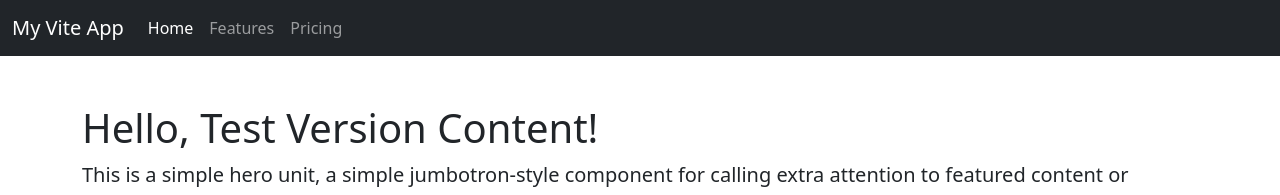
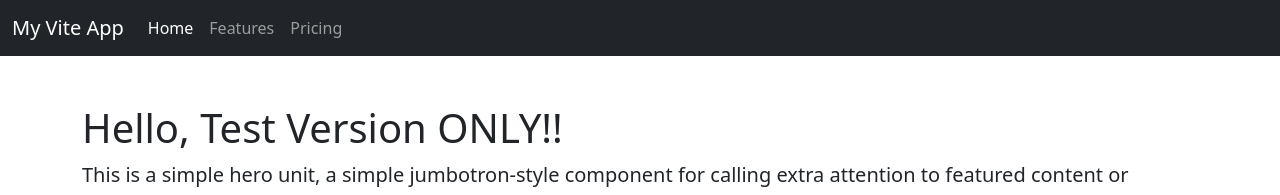
Before and after one commit to Martin-Ferrero-Thompson/fmm-dev, a website built with Vite: page index.html in a window 1280 px wide. Shown: the top 195 px of the page. Built offline with nearby package versions, Linux system fonts and the light colour scheme.

Commit message:
edit: test edit added for DEV

```diff
--- a/index.html
+++ b/index.html
@@ -31,7 +31,7 @@
 
     <div class="container mt-5">
       <div id="app">
-        <h1>Hello, Test Version Content!</h1>
+        <h1>Hello, Test Version ONLY!!</h1>
         <p class="lead">This is a simple hero unit, a simple jumbotron-style component for calling extra attention to featured content or information.</p>
         <hr class="my-4">
         <p>It uses utility classes for typography and spacing to space content out within the larger container.</p>
```
